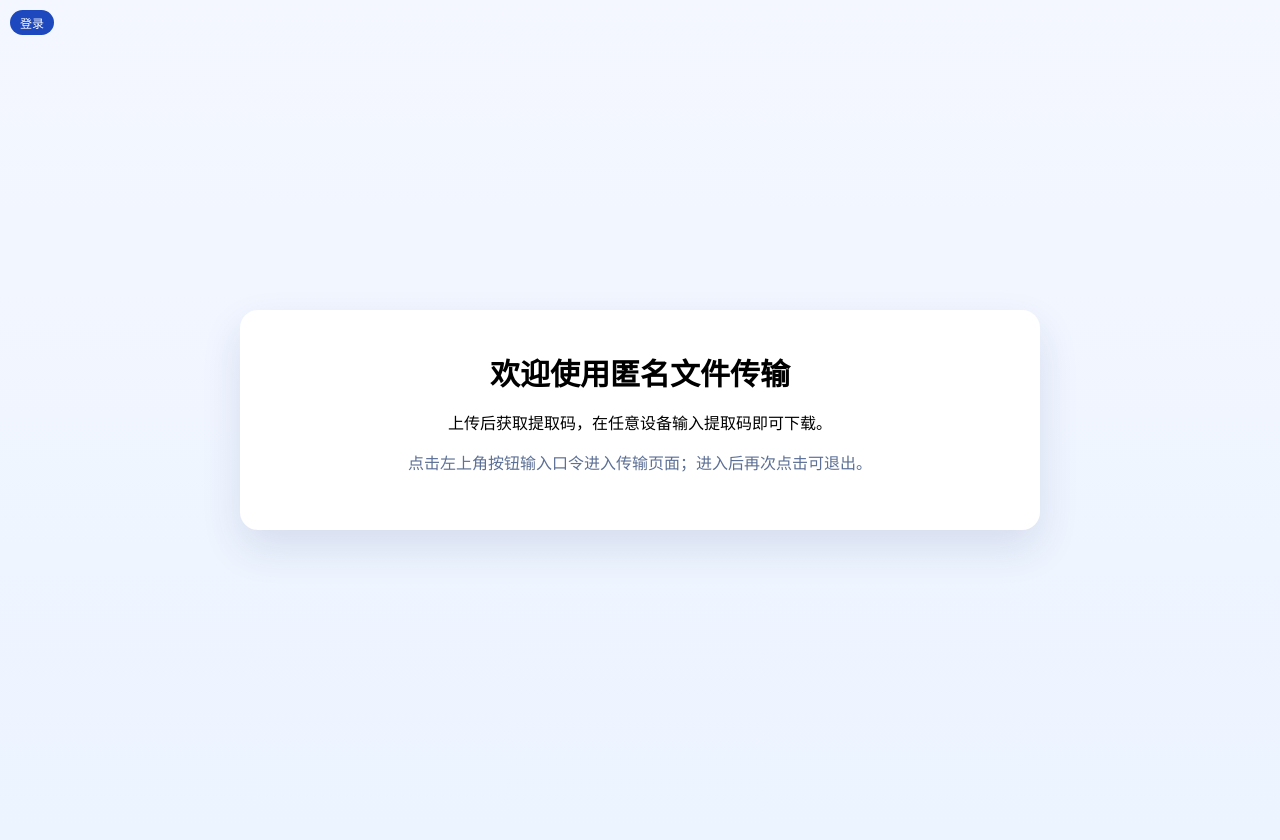
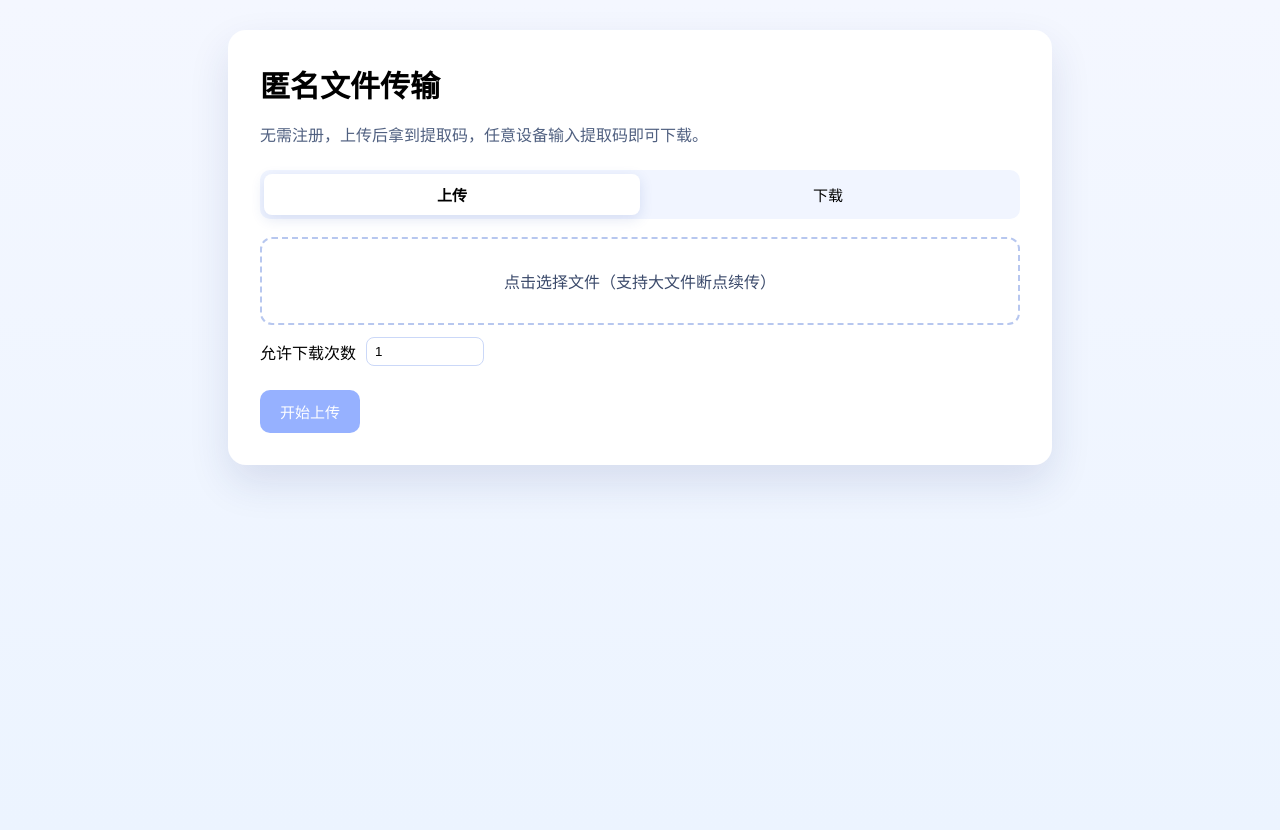
Before and after one commit to Flouho/anet, a website: page public/index.html in a window 1280 px wide. Drawn offline with Linux system fonts and the light colour scheme.

Commit message:
移除登录限制并默认开放站点

```diff
--- a/public/index.html
+++ b/public/index.html
@@ -7,17 +7,7 @@
     <link rel="stylesheet" href="/styles.css" />
   </head>
   <body>
-    <button id="loginToggleBtn" class="tiny-login-btn">登录</button>
-
-    <section id="welcomePage" class="welcome-page">
-      <div class="welcome-card">
-        <h1>欢迎使用匿名文件传输</h1>
-        <p>上传后获取提取码，在任意设备输入提取码即可下载。</p>
-        <p class="muted">点击左上角按钮输入口令进入传输页面；进入后再次点击可退出。</p>
-      </div>
-    </section>
-
-    <main id="appPage" class="container hidden">
+    <main id="appPage" class="container">
       <h1>匿名文件传输</h1>
       <p class="subtitle">无需注册，上传后拿到提取码，任意设备输入提取码即可下载。</p>
 
--- a/public/main.js
+++ b/public/main.js
@@ -1,11 +1,5 @@
 const CHUNK_SIZE = 5 * 1024 * 1024;
 const MAX_FILE_SIZE_BYTES = 5 * 1024 * 1024 * 1024;
-const LOGIN_SECRET = 'Welcome!2026';
-
-const LOGIN_COOKIE_NAME = 'anet_login';
-const LOGIN_COOKIE_VALUE = 'ok';
-const LOGIN_COOKIE_MAX_AGE = 7 * 24 * 60 * 60;
-
 const FETCH_TIMEOUT_MS = 30000;
 
 async function fetchWithTimeout(url, options = {}, timeoutMs = FETCH_TIMEOUT_MS) {
@@ -18,22 +12,6 @@ async function fetchWithTimeout(url, options = {}, timeoutMs = FETCH_TIMEOUT_MS)
   }
 }
 
-function setLoginCookie() {
-  document.cookie = `${LOGIN_COOKIE_NAME}=${LOGIN_COOKIE_VALUE}; Max-Age=${LOGIN_COOKIE_MAX_AGE}; Path=/; SameSite=Lax`;
-}
-
-function clearLoginCookie() {
-  document.cookie = `${LOGIN_COOKIE_NAME}=; Max-Age=0; Path=/; SameSite=Lax`;
-}
-
-function hasLoginCookie() {
-  const key = `${LOGIN_COOKIE_NAME}=${LOGIN_COOKIE_VALUE}`;
-  return document.cookie.split(';').some((item) => item.trim() === key);
-}
-
-const welcomePage = document.getElementById('welcomePage');
-const appPage = document.getElementById('appPage');
-const loginToggleBtn = document.getElementById('loginToggleBtn');
 
 const tabs = document.querySelectorAll('.tab');
 const panels = document.querySelectorAll('.panel');
@@ -59,41 +37,6 @@ const downloadText = document.getElementById('downloadText');
 
 let currentFile = null;
 let currentDownloadMeta = null;
-
-function showWelcome() {
-  welcomePage.classList.remove('hidden');
-  appPage.classList.add('hidden');
-  loginToggleBtn.textContent = '登录';
-}
-
-function showApp() {
-  welcomePage.classList.add('hidden');
-  appPage.classList.remove('hidden');
-  loginToggleBtn.textContent = '退出';
-}
-
-loginToggleBtn.addEventListener('click', () => {
-  if (hasLoginCookie()) {
-    clearLoginCookie();
-    showWelcome();
-    return;
-  }
-
-  const input = window.prompt('请输入登录口令');
-  if (input === LOGIN_SECRET) {
-    setLoginCookie();
-    showApp();
-    return;
-  }
-  window.alert('口令错误，返回欢迎页面');
-  showWelcome();
-});
-
-if (hasLoginCookie()) {
-  showApp();
-} else {
-  showWelcome();
-}
 
 tabs.forEach((tab) => {
   tab.addEventListener('click', () => {
--- a/public/styles.css
+++ b/public/styles.css
@@ -7,41 +7,13 @@ body {
   background: linear-gradient(180deg, #f4f7ff 0%, #ecf4ff 100%);
   min-height: 100vh;
 }
-.tiny-login-btn {
-  position: fixed;
-  top: 10px;
-  left: 10px;
-  z-index: 10;
-  border: 0;
-  border-radius: 999px;
-  padding: 4px 10px;
-  font-size: 12px;
-  background: #1e48bd;
-  color: #fff;
-  cursor: pointer;
-}
-.welcome-page {
-  min-height: 100vh;
-  display: flex;
-  align-items: center;
-  justify-content: center;
-  padding: 20px;
-}
-.welcome-card {
-  width: min(720px, 92vw);
-  background: #fff;
-  border-radius: 18px;
-  box-shadow: 0 18px 40px rgba(29, 50, 113, 0.12);
-  padding: 40px;
-  text-align: center;
-}
 .container {
   width: min(760px, 92vw);
   background: #fff;
   border-radius: 18px;
   box-shadow: 0 18px 40px rgba(29, 50, 113, 0.12);
   padding: 32px;
-  margin: 80px auto 30px;
+  margin: 30px auto;
 }
 h1 { margin: 0; font-size: 30px; }
 .subtitle { color: #506080; margin-bottom: 24px; }
```
Also changed, not shown: README.md.
